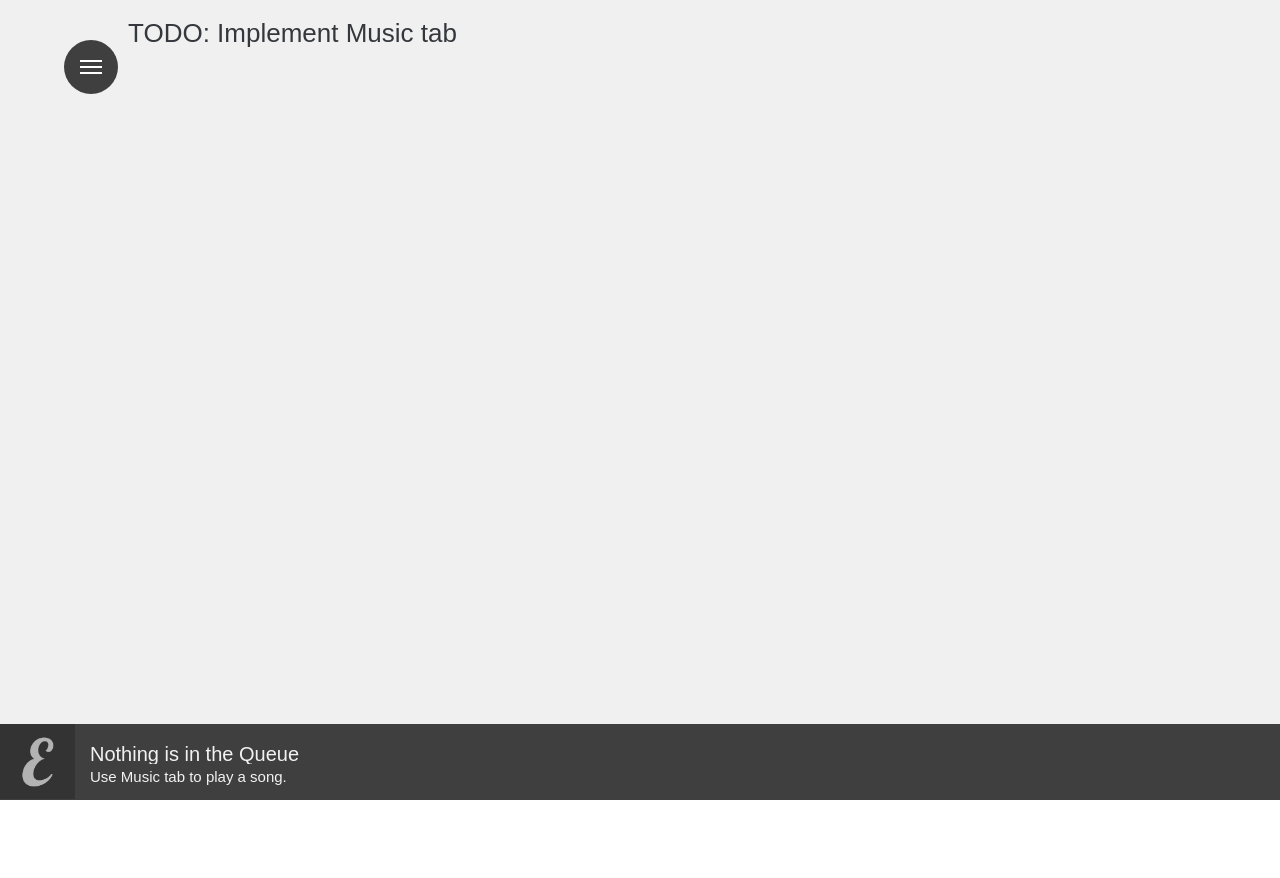
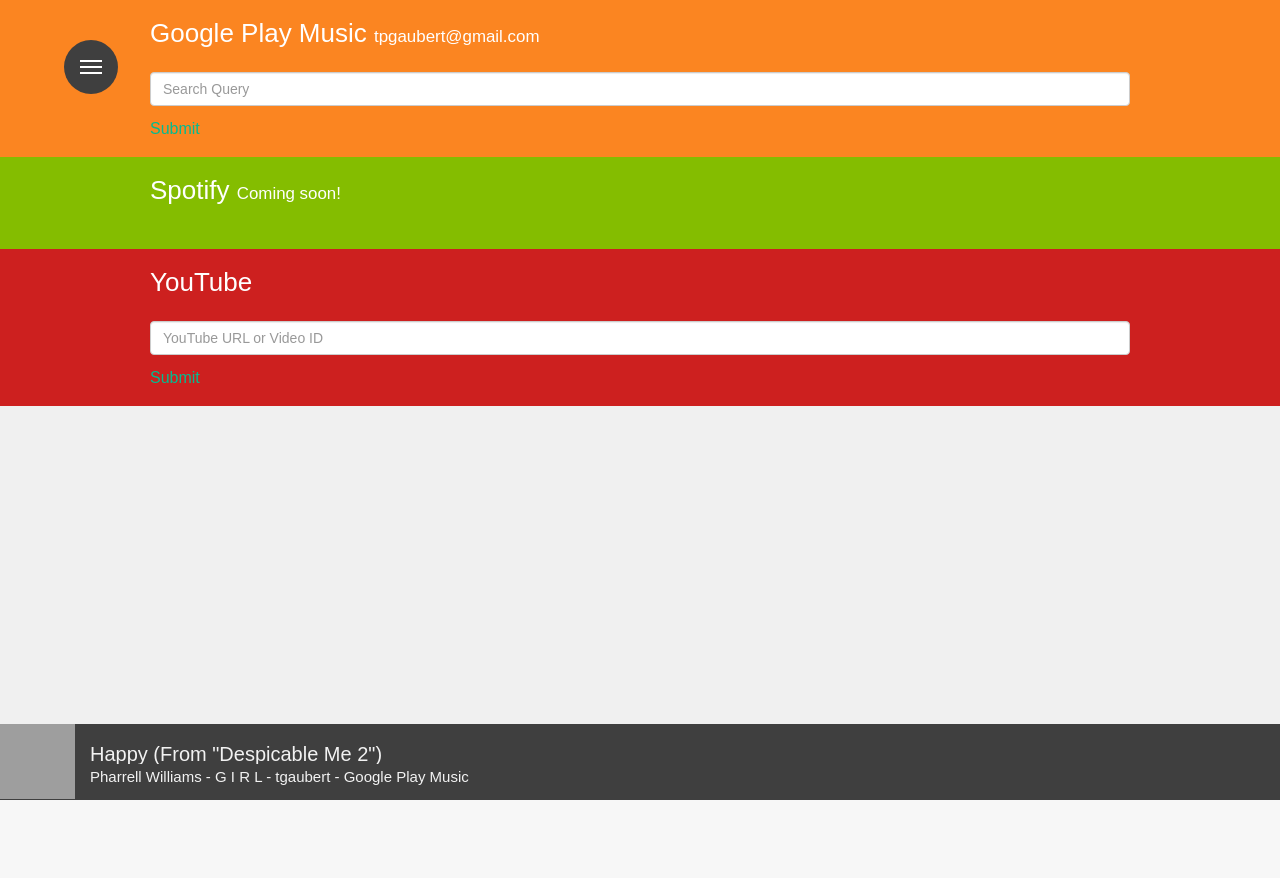
Before and after one commit to EnsemblePlayer/chorus, a PHP site: page /app/newmusic.php in a window 1280 px wide. After the commit the page ends 800 px from the top, so only its background shows below. Run offline with PHP 8.4, Linux system fonts and the light colour scheme; the visitor is signed in with stand-in values (Sample User, id 1); data comes from the database, SQL or seed files in the repository; data that the repository does not hold is empty; some libraries are stand-ins or nearby versions; grey boxes are pictures that could not be loaded.

Commit message:
Add new music page (whip)

```diff
--- a/app/newindex.php
+++ b/app/newindex.php
@@ -141,8 +141,8 @@
 				<div class="cd-half-block">
 					<nav>
 						<ul class="cd-primary-nav">
-							<li><a href="#0" class="selected">Home</a></li>
-							<li><a href="#0">Music</a></li>
+							<li><a href="#" class="selected">Home</a></li>
+							<li><a href="newmusic.php">Music</a></li>
 							<li><a href="#0">Settings</a></li>
 							<li><a href="logout.php">Logout</a></li>
 						</ul>
--- a/app/newmusic.php
+++ b/app/newmusic.php
@@ -1,17 +1,5 @@
 <!doctype html>
 <html lang="en" class="no-js">
-	<?php
-		require '../api/includes/logged.php';
-		$ignoress = true;
-		require '../api/includes/connect.php';
-
-		//TOFIX: player association
-		$player = 1;
-		$s = $m->query("SELECT * FROM `players` WHERE `playerId`='$player'") or die($m->error);
-		$f = $s->fetch_array(MYSQLI_ASSOC);
-		$startpause = ($f['Status'] == 1) ? "pause" : "";
-		$m->close();
-	?>
 	<head>
 		<meta charset="UTF-8">
 		<meta name="viewport" content="width=device-width, initial-scale=1">
@@ -24,60 +12,47 @@
 		<link rel="stylesheet" href="//maxcdn.bootstrapcdn.com/font-awesome/4.3.0/css/font-awesome.min.css">
 		<link rel="stylesheet" href="res/css/newplayer.css"> <!-- Resource style -->
 		<link rel="stylesheet" href="res/css/newplayermodal.css">
-		<link rel="stylesheet" href="res/css/table.css">
+		<link rel="stylesheet" href="res/css/newmusic.css">
 		<script src="res/js/modernizr.js"></script> <!-- Modernizr -->
 
 		<title>Ensemble</title>
 	</head>
-	<?php
-		$data = file_get_contents("http://ensembleplayer.me/api/queue.php");
-		$array = json_decode($data, true);
-
-		if(count($array) == 0) {
-			$title = "Nothing is in the Queue";
-			$subtitle = "Use Music tab to play a song.";
-			$album_art = "res/img/icon.png";
-			$artist_art = "res/img/albums.jpg";
-		} else {
-			$title = $array[0]['title'];
-			$artist = $array[0]['artist'];
-			$album = $array[0]['album'];
-			$service = $array[0]['service'];
-			$user = $array[0]['user'];
-			$album_art = $array[0]['album_art'];
-			$artist_art = $array[0]['artist_art'];
-			if ($service == "Google Play" && $artist_art != "") {
-				$artist_art .= "=w1920-c-h1080-e100";
-			}
-
-			if($album_art == "") {
-				$album_art = "res/img/icon.png";
-			}
-
-			if($artist_art == "") {
-				$artist_art = "res/img/albums.jpg";
-			}
-
-			if($service == "YouTube" || $artist == "") {
-				$subtitle = $artist . " - " . $user . " - " . $service;
-				if($service == "YouTube")
-					$album = "res/img/youtube.png";
-			} else {
-				$subtitle = $artist . " - " . $album . " - " . $user . " - " . $service;
-			}
-		}
-	?>
 	<body>
 		<main>
-			<h1>TODO: Implement Music tab</h1>
+			<div class="music-services">
+				<div class="music-service music-service-gpm">
+					<h1>Google Play Music <small>tpgaubert@gmail.com</small></h1>
+					<form class="form" id="gpform" method="POST" action="../api/addsong.php">
+						<div class="form-group">
+							<input type="hidden" class="form-control" name="service" value="1" required>
+							<input type="text" class="form-control" name="song" placeholder="Search Query" required>
+						</div>
+						<a id="submit" class="button primary" href="javascript:submitGPM()">Submit</a>
+						<input type="submit" style="display:none;"> <!--EDIT THIS LATER-->
+					</form>
+				</div>
+				<div class="music-service music-service-spotify">
+					<h1>Spotify <small>Coming soon!</small></h1>
+				</div>
+				<div class="music-service music-service-yt">
+					<h1>YouTube</h1>
+					<form class="form" id="ytform" method="POST" action="../api/addsong.php">
+						<div class="form-group">
+							<input type="hidden" class="form-control" name="service" value="0" required>
+							<input type="text" class="form-control" name="song" placeholder="YouTube URL or Video ID" required>
+						</div>
+						<a id="submit" class="button primary" href="javascript:submitYouTube()">Submit</a>
+						<input type="submit" style="display:none;"> <!--EDIT THIS LATER-->
+					</form>
+				</div>
+			</div>
 		</main>
 
 		<div class="music-bar colorize-dominant colorize-bg">
-			<?php include "../api/includes/dev.php" ?>
-			<img class="album-art" src=<?php echo '"' . $album_art . '"'; ?>/>
+			<img class="album-art" src="res/img/album.png"/>
 			<div class="song-metadata">
-				<p class="song-title"><?php echo $title; ?></p>
-				<p class="song-subtitle"><?php echo $subtitle; ?></p>
+				<p class="song-title">Happy (From "Despicable Me 2")</p>
+				<p class="song-subtitle">Pharrell Williams - G I R L - tgaubert - Google Play Music</p>
 			</div>
 		</div>
 
@@ -94,8 +69,8 @@
 				<div class="cd-half-block">
 					<nav>
 						<ul class="cd-primary-nav">
-							<li><a href="#0">Home</a></li>
-							<li><a href="#0" class="selected">Music</a></li>
+							<li><a href="newindex.php">Home</a></li>
+							<li><a href="#" class="selected">Music</a></li>
 							<li><a href="#0">Settings</a></li>
 							<li><a href="logout.php">Logout</a></li>
 						</ul>
@@ -113,11 +88,20 @@
 		<script src="res/js/velocity.min.js"></script>
 		<script src="res/js/player.js"></script> <!-- Resource jQuery -->
 		<script type="text/javascript">
-		    var imageData = "<?php echo getImageData($album_art); ?>";
+		    //var imageData = "<?php echo getImageData($album_art); ?>";
 		</script>
 		<script src="res/js/color-thief.min.js"></script>
 		<script src="res/js/playercolorize.js"></script>
 		<script src="https://maxcdn.bootstrapcdn.com/bootstrap/3.3.4/js/bootstrap.min.js"></script>
+		<script>
+			function submitYouTube() {
+				document.getElementById("ytform").submit();
+			}
+
+			function submitGPM() {
+				document.getElementById("gpform").submit();
+			}
+    	</script>
 
 		<?php
 			function getImageData($url) {
--- /dev/null
+++ b/app/res/css/newmusic.css
@@ -0,0 +1,47 @@
+.music-services {
+  width: 100%;
+  height: 100%;
+  position: absolute;
+  left: 0;
+}
+
+.music-service {
+  background-size: cover;
+  padding-left: 150px;
+  padding-right: 150px;
+  padding-top: 20px;
+  padding-bottom: 20px;
+}
+
+.music-service-gpm {
+  background-color: #FB8521;
+  color: white;
+}
+
+.music-service-gpm > h1 > small {
+  color: white;
+}
+
+.music-service-spotify {
+  background-color: #84BD00;
+  color: white;
+}
+
+.music-service-spotify > h1 > small {
+  color: white;
+}
+
+.music-service-yt {
+  background-color: #CD201F;
+  color: white;
+}
+
+.music-service-yt > h1 > small {
+  color: white;
+}
+
+main {
+  padding-top: 0px;
+  width: 100%;
+  margin: 0;
+}
```
